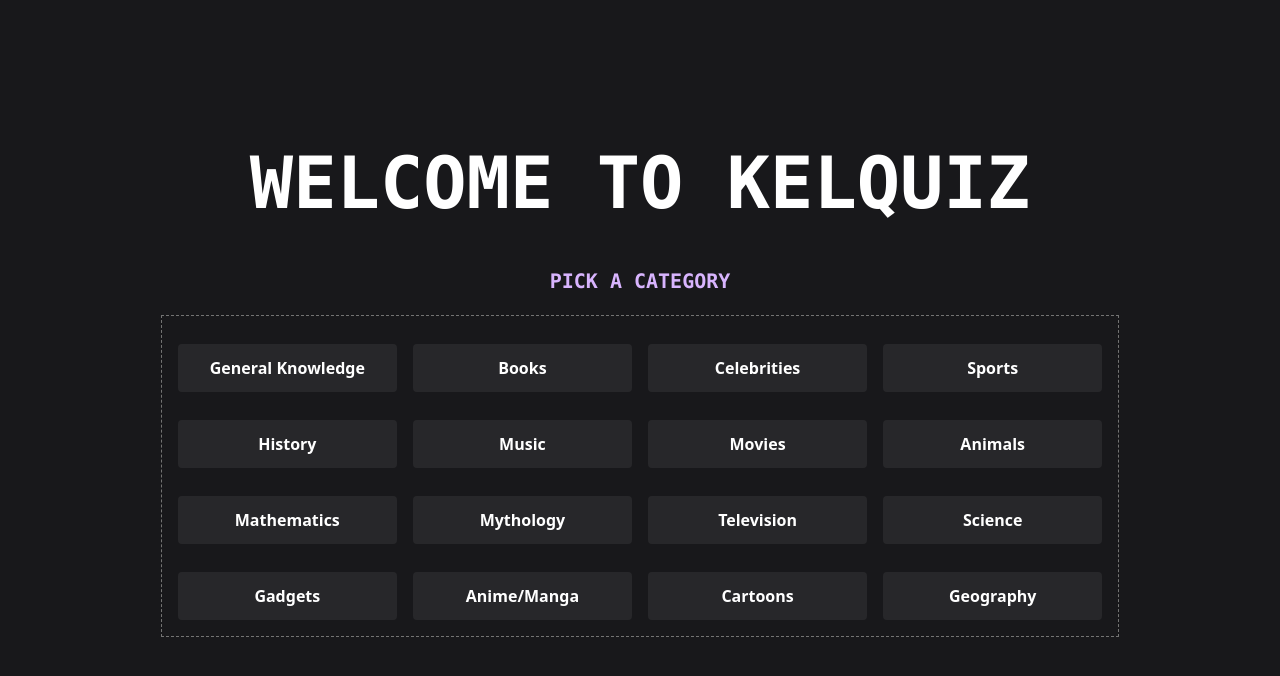
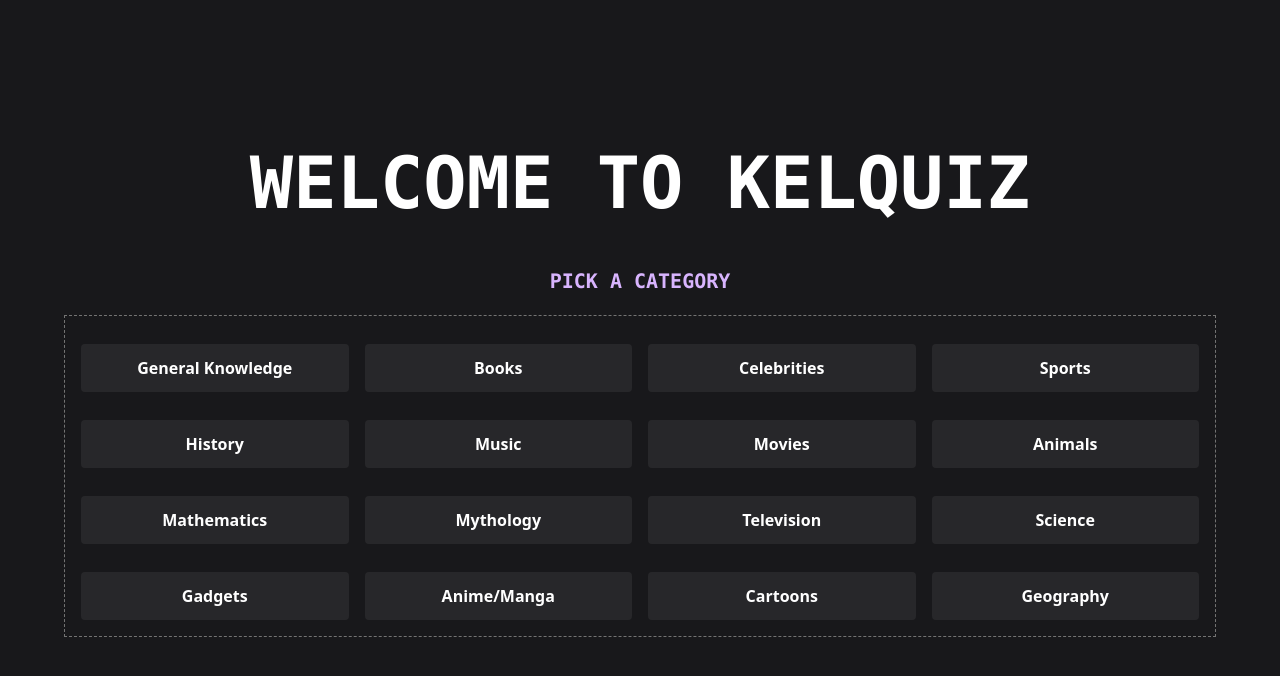
Before and after one commit to Kelechi095/KelQuiz, a React (Vite) app: page / in a window 1280 px wide. Shown: the top 676 px of the page. Built offline with nearby package versions, Linux system fonts and the light colour scheme.

Commit message:
updated homeScreen styling

```diff
--- a/src/components/HomeScreen.tsx
+++ b/src/components/HomeScreen.tsx
@@ -26,7 +26,7 @@ export default function HomeScreen() {
   }, [colorArr.length, colorIndex]);
 
   return (
-    <div className="p-2 md:h-screen bg-zinc-900 md:flex flex-col justify-center">
+    <div className="p-2 md:min-h-screen bg-zinc-900 md:flex flex-col justify-center">
       <h1 className="text-4xl max-w-xs my-8 md:mt-0 md:mb-8 font-semibold font-mono text-white mx-auto text-center mt-8 md:text-6xl lg:text-7xl md:max-w-lg lg:max-w-4xl p-2">
         WELCOME TO KELQUIZ
       </h1>
@@ -41,7 +41,7 @@ export default function HomeScreen() {
         </h2>
       </section>
 
-      <section className="grid grid-cols-1 gap-4 md:lg:grid-cols-4 md:p-4 p-4 md:max-w-6xl mx-auto border border-dashed border-neutral-500 md:mt-3 mb-6 ">
+      <section className="grid grid-cols-1 gap-4 lg:grid-cols-4 md:grid-cols-2 md:p-4 p-4 md:w-full lg:max-w-6xl mx-auto border border-dashed border-neutral-500 md:mt-3 mb-6 ">
         <CategoryBtn category="GK" title="General Knowledge" />
         <CategoryBtn category="BOOKS" title="Books" />
         <CategoryBtn category="CELEBRITIES" title="Celebrities" />
```
